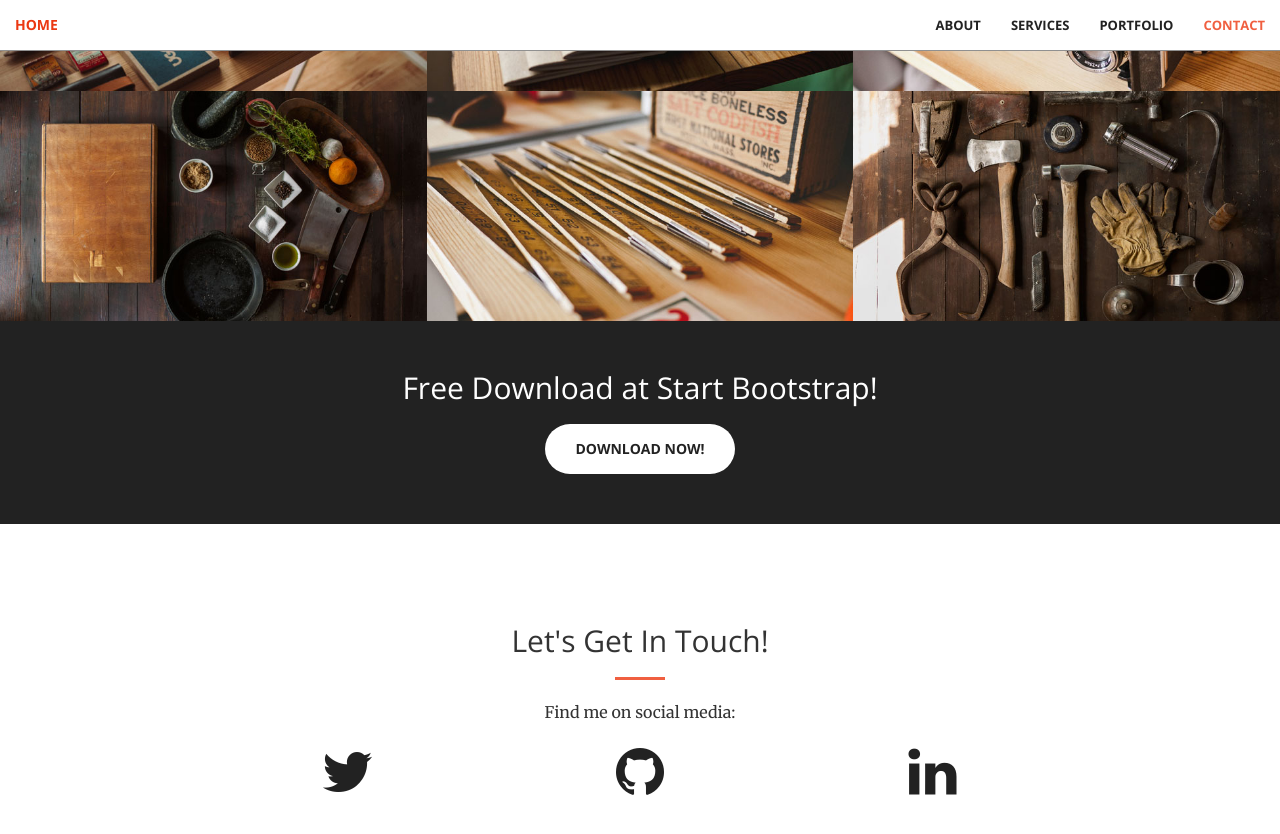
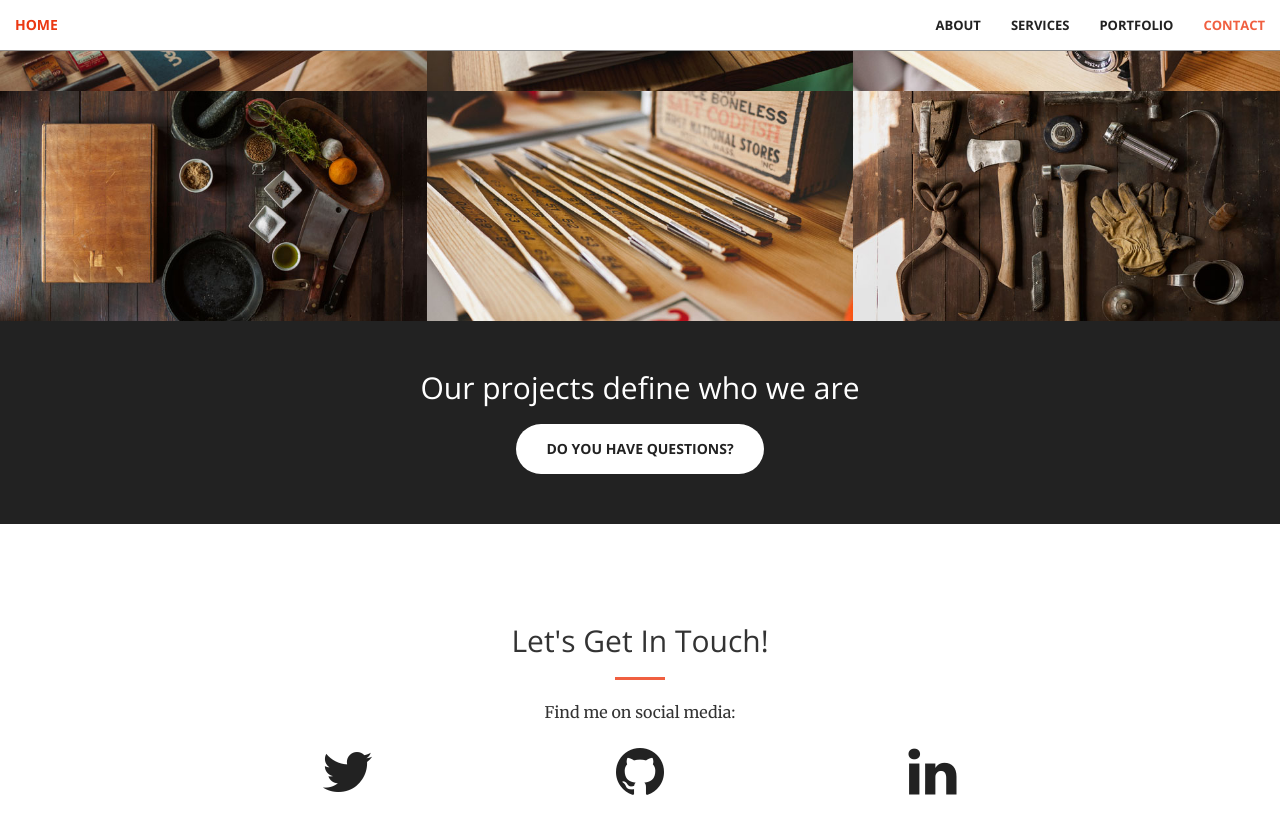
Before and after one commit to jvs--/jvs--.github.io, a Jekyll site: the page built from index.html, in a window 1280 px wide and 900 px high, scrolled down 1937 px. Shown: the top 834 px of the window. Built offline with Jekyll 4.4.1, drawn with Linux system fonts in a browser that asks for light colours.

Commit message:
Text added

```diff
--- a/_includes/aside.html
+++ b/_includes/aside.html
@@ -1,8 +1,8 @@
   <aside class="bg-dark">
       <div class="container text-center">
           <div class="call-to-action">
-              <h2>Free Download at Start Bootstrap!</h2>
-              <a href="#" class="btn btn-default btn-xl wow tada">Download Now!</a>
+              <h2>Our projects define who we are</h2>
+              <a href="#" class="btn btn-default btn-xl wow tada">Do you have questions?</a>
           </div>
       </div>
   </aside>
```
